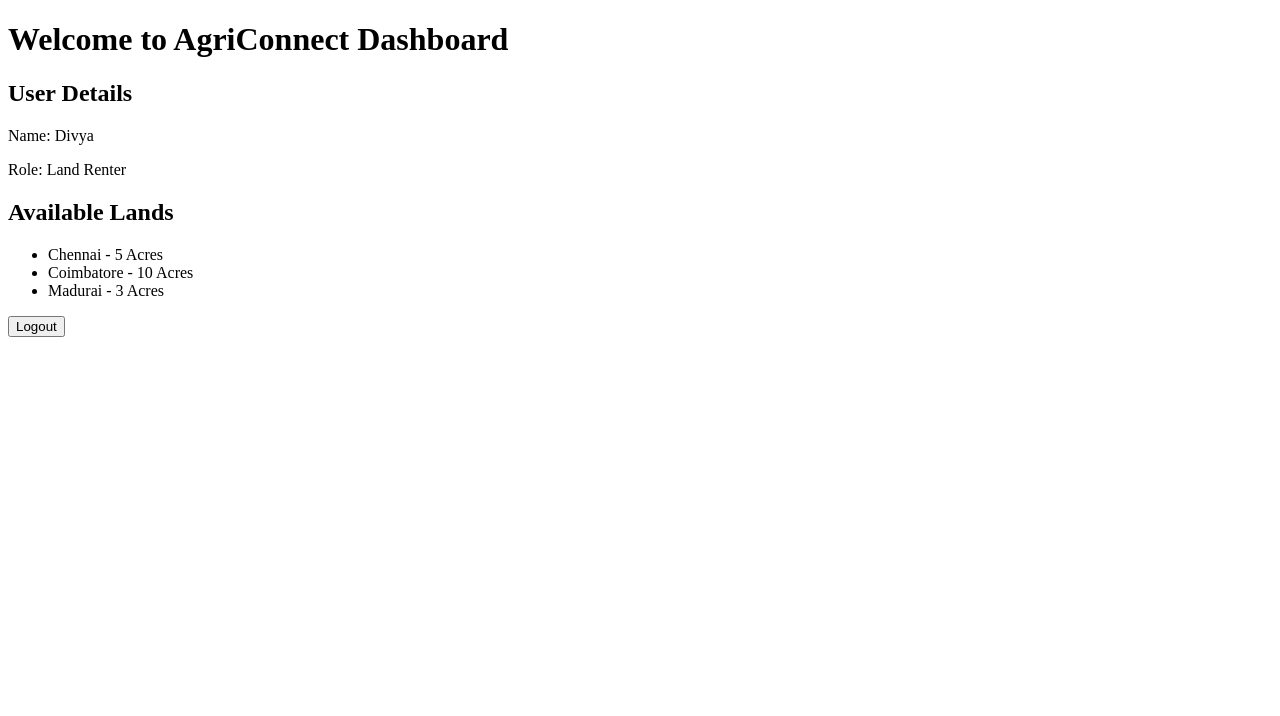
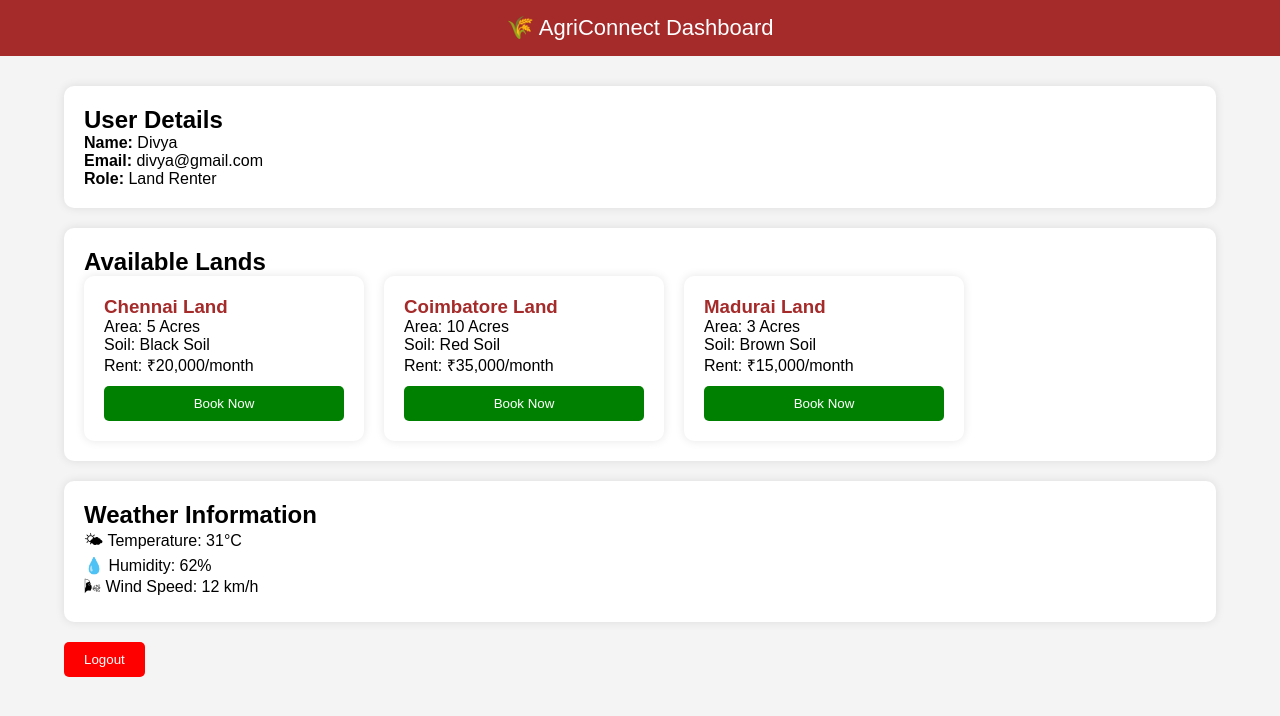
Before and after one commit to divyavdivya576/HTML, a plain HTML site: page Frontend/dashboard.html in a window 1280 px wide. Drawn offline with Linux system fonts and the light colour scheme.

Commit message:
Added register and dashboard pages

```diff
--- a/Frontend/dashboard.html
+++ b/Frontend/dashboard.html
@@ -1,26 +1,146 @@
 <!DOCTYPE html>
 <html>
 <head>
-    <title>Dashboard</title>
+<title>Dashboard</title>
+
+<style>
+
+*{
+    margin:0;
+    padding:0;
+    box-sizing:border-box;
+    font-family:Arial;
+}
+
+body{
+    background:#f4f4f4;
+}
+
+.navbar{
+    background:brown;
+    color:white;
+    padding:15px;
+    text-align:center;
+    font-size:22px;
+}
+
+.container{
+    width:90%;
+    margin:30px auto;
+}
+
+.section{
+    background:white;
+    padding:20px;
+    margin-bottom:20px;
+    border-radius:10px;
+    box-shadow:0 0 10px rgba(0,0,0,0.1);
+}
+
+.land-cards{
+    display:flex;
+    flex-wrap:wrap;
+    gap:20px;
+}
+
+.card{
+    width:280px;
+    background:white;
+    border-radius:10px;
+    padding:20px;
+    box-shadow:0 0 10px rgba(0,0,0,0.1);
+}
+
+.card h3{
+    color:brown;
+}
+
+.book-btn{
+    margin-top:10px;
+    padding:10px;
+    width:100%;
+    background:green;
+    color:white;
+    border:none;
+    border-radius:5px;
+}
+
+.logout{
+    background:red;
+    color:white;
+    padding:10px 20px;
+    border:none;
+    border-radius:5px;
+}
+
+</style>
+
 </head>
+
 <body>
 
-<h1>Welcome to AgriConnect Dashboard</h1>
+<div class="navbar">
+    🌾 AgriConnect Dashboard
+</div>
 
+<div class="container">
+
+<div class="section">
 <h2>User Details</h2>
 
-<p>Name: Divya</p>
-<p>Role: Land Renter</p>
+<p><b>Name:</b> Divya</p>
+<p><b>Email:</b> divya@gmail.com</p>
+<p><b>Role:</b> Land Renter</p>
+
+</div>
+
+<div class="section">
 
 <h2>Available Lands</h2>
 
-<ul>
-<li>Chennai - 5 Acres</li>
-<li>Coimbatore - 10 Acres</li>
-<li>Madurai - 3 Acres</li>
-</ul>
+<div class="land-cards">
 
-<button>Logout</button>
+<div class="card">
+<h3>Chennai Land</h3>
+<p>Area: 5 Acres</p>
+<p>Soil: Black Soil</p>
+<p>Rent: ₹20,000/month</p>
+<button class="book-btn">Book Now</button>
+</div>
+
+<div class="card">
+<h3>Coimbatore Land</h3>
+<p>Area: 10 Acres</p>
+<p>Soil: Red Soil</p>
+<p>Rent: ₹35,000/month</p>
+<button class="book-btn">Book Now</button>
+</div>
+
+<div class="card">
+<h3>Madurai Land</h3>
+<p>Area: 3 Acres</p>
+<p>Soil: Brown Soil</p>
+<p>Rent: ₹15,000/month</p>
+<button class="book-btn">Book Now</button>
+</div>
+
+</div>
+
+</div>
+
+<div class="section">
+
+<h2>Weather Information</h2>
+
+<p>🌤 Temperature: 31°C</p>
+<p>💧 Humidity: 62%</p>
+<p>🌬 Wind Speed: 12 km/h</p>
+
+</div>
+
+<button class="logout">Logout</button>
+
+</div>
 
 </body>
 </html>
```
Also changed, not shown: Frontend/register.html (+71 -8 lines).
